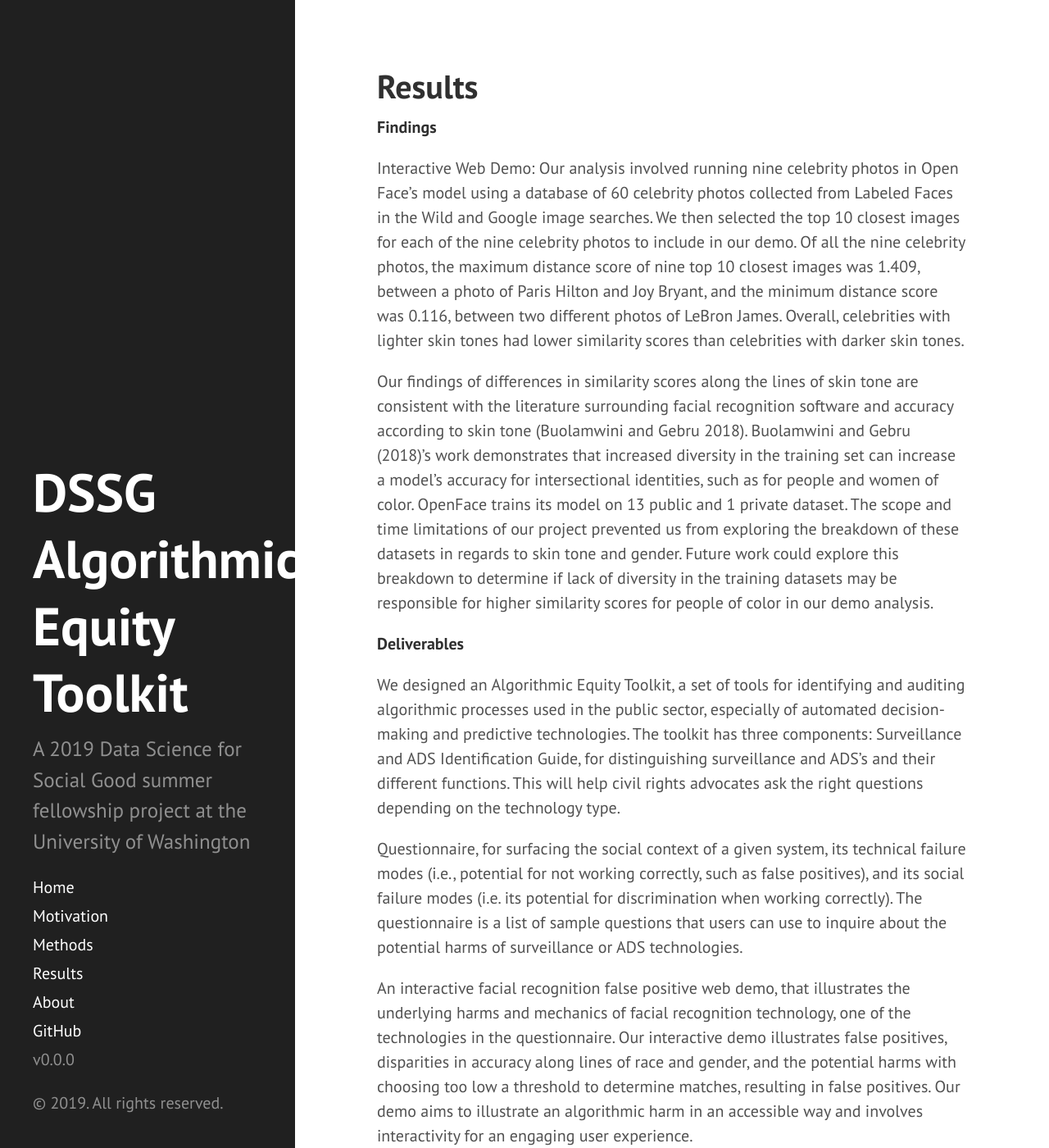
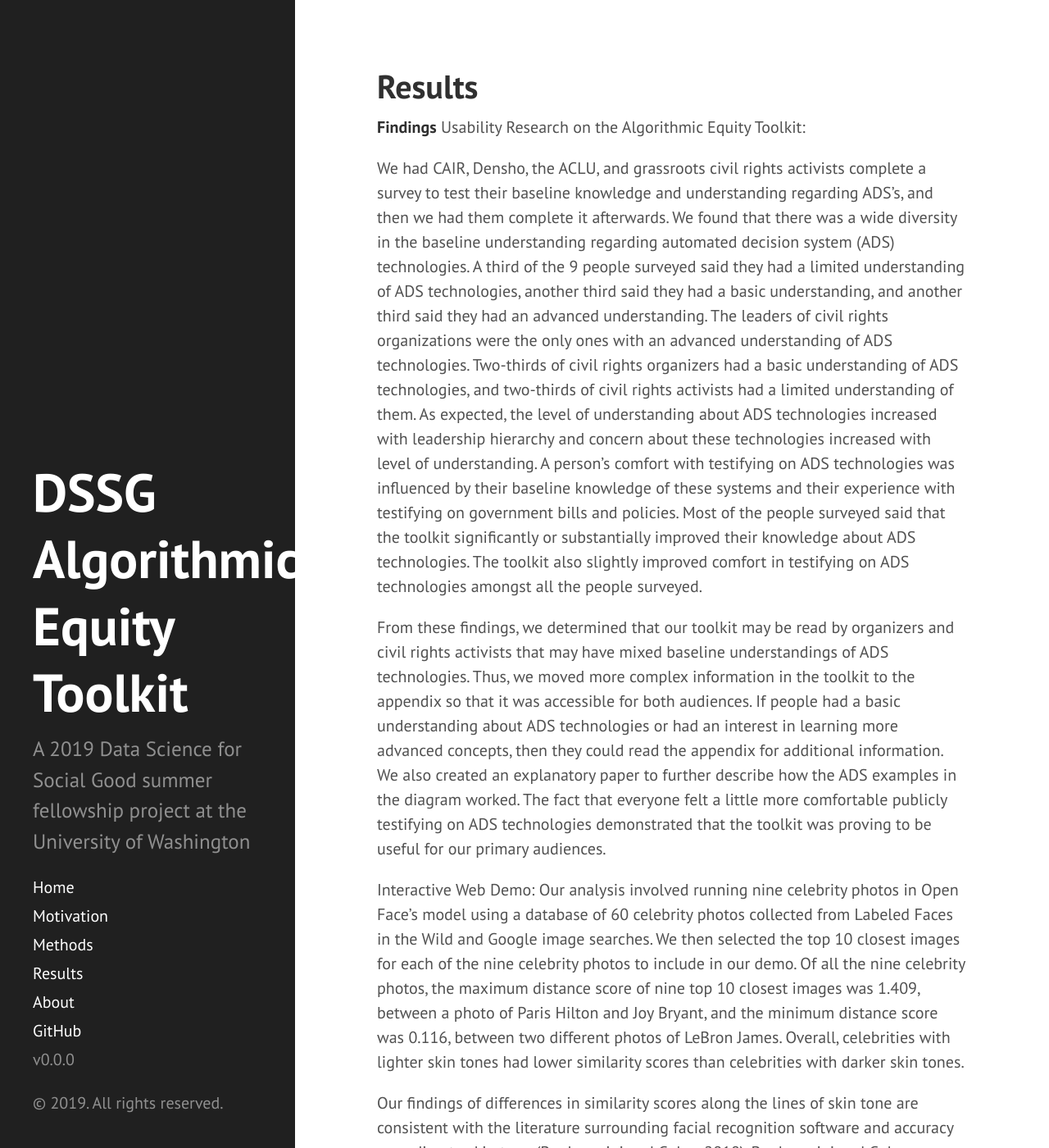
Before and after one commit to uwescience/AEKit-website, a Jekyll site: the page built from results.md, in a window 1280 px wide and 1400 px high. Shown: the whole window at 82% size. Built offline with Jekyll 4.4.1, drawn with Linux system fonts in a browser that asks for light colours.

Commit message:
added to findings

```diff
--- a/results.md
+++ b/results.md
@@ -4,6 +4,12 @@ title: Results
 ---
 
 **Findings**
+Usability Research on the Algorithmic Equity Toolkit:
+
+We had CAIR, Densho, the ACLU, and grassroots civil rights activists complete a survey to test their baseline knowledge and understanding regarding ADS’s, and then we had them complete it afterwards. We found that there was a wide diversity in the baseline understanding regarding automated decision system (ADS) technologies. A third of the 9 people surveyed said they had a limited understanding of ADS technologies, another third said they had a basic understanding, and another third said they had an advanced understanding. The leaders of civil rights organizations were the only ones with an advanced understanding of ADS technologies. Two-thirds of civil rights organizers had a basic understanding of ADS technologies, and two-thirds of civil rights activists had a limited understanding of them. As expected, the level of understanding about ADS technologies increased with leadership hierarchy and concern about these technologies increased with level of understanding. A person’s comfort with testifying on ADS technologies was influenced by their baseline knowledge of these systems and their experience with testifying on government bills and policies. Most of the people surveyed said that the toolkit significantly or substantially improved their knowledge about ADS technologies. The toolkit also slightly improved comfort in testifying on ADS technologies amongst all the people surveyed.
+
+
+From these findings, we determined that our toolkit may be read by organizers and civil rights activists that may have mixed baseline understandings of ADS technologies. Thus, we moved more complex information in the toolkit to the appendix so that it was accessible for both audiences. If people had a basic understanding about ADS technologies or had an interest in learning more advanced concepts, then they could read the appendix for additional information. We also created an explanatory paper to further describe how the ADS examples in the diagram worked. The fact that everyone felt a little more comfortable publicly testifying on ADS technologies demonstrated that the toolkit was proving to be useful for our primary audiences.
 
 Interactive Web Demo:
 Our analysis involved running nine celebrity photos in Open Face’s model using a database of 60 celebrity photos collected from Labeled Faces in the Wild and Google image searches. We then selected the top 10 closest images for each of the nine celebrity photos to include in our demo. Of all the nine celebrity photos, the maximum distance score of nine top 10 closest images was 1.409, between a photo of Paris Hilton and Joy Bryant, and the minimum distance score was 0.116, between two different photos of LeBron James. Overall, celebrities with lighter skin tones had lower similarity scores than celebrities with darker skin tones.
```
